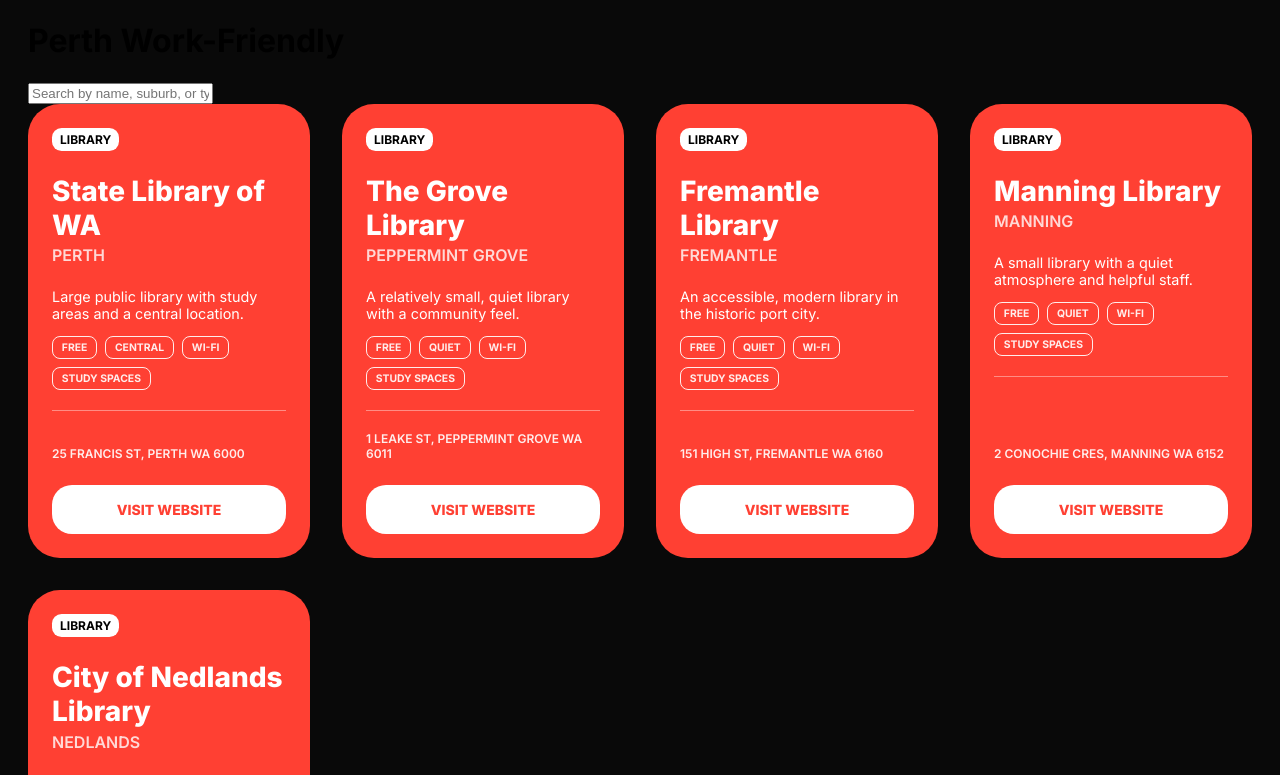
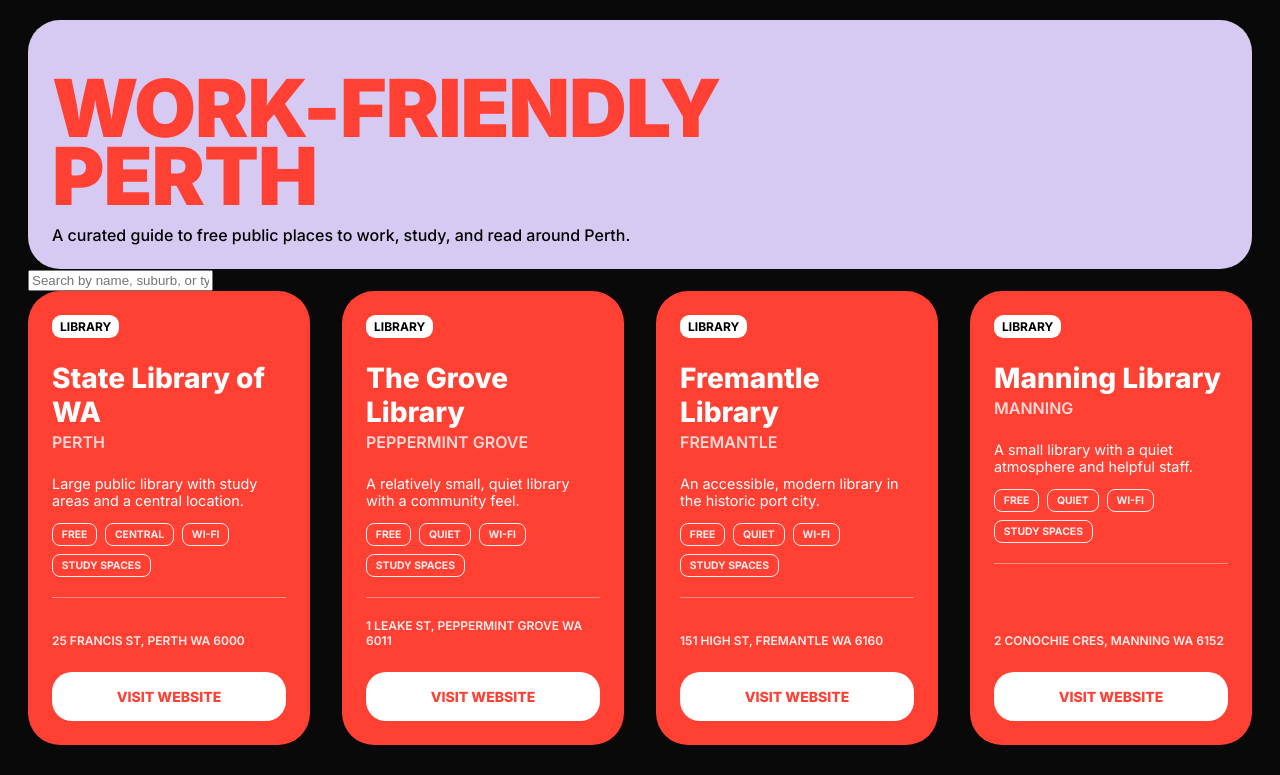
Before and after one commit to aliciabuelow/perth-workfriendly-app, a React (Vite) app in the folder react-app/: page / in a window 1280 px wide. Shown: the top 775 px of the page. Built offline with nearby package versions, Linux system fonts and the light colour scheme.

Commit message:
Create and style Hero component

```diff
--- a/react-app/src/App.jsx
+++ b/react-app/src/App.jsx
@@ -4,6 +4,7 @@
 import SpotList from './components/SpotList';
 import SearchBar from './components/SearchBar';
 import EmptyState from './components/EmptyState';
+import Hero from './components/Hero';
 
 function App() {
   const [searchTerm, setSearchTerm] = useState('');
@@ -24,7 +25,8 @@
 
   return (
     <div className="App">
-      <h1>Perth Work-Friendly</h1>
+      <Hero />
+
       <SearchBar searchTerm={searchTerm} handleSearch={handleSearch} />
 
       {filteredSpots.length > 0 ? <SpotList spots={filteredSpots} /> : <EmptyState />}
--- /dev/null
+++ b/react-app/src/components/Hero.jsx
@@ -0,0 +1,12 @@
+import '../styles/Hero.css'
+
+export default function Hero() {
+    return (
+        <div className="Hero">
+            <h1 className="hero-title">Work-Friendly<br />Perth</h1>
+            <h3 className="hero-subheading">
+                A curated guide to free public places to work, study, and read around Perth.
+            </h3>
+        </div>
+    );
+}
--- /dev/null
+++ b/react-app/src/styles/Hero.css
@@ -0,0 +1,27 @@
+.Hero {
+    display: flex;
+    flex-direction: column;
+    min-width: 0;
+    width: 100%;
+    padding: 1.5rem;
+    background-color: #D6C9F2;
+    border-radius: 2rem;
+    overflow-wrap: break-word;
+}
+
+.hero-title {
+    margin: 30px 0 15px 0;
+    color: #FF4033;
+    text-transform: uppercase;
+    font-size: clamp(2.75rem, 8vw, 5rem);
+    font-weight: 900;
+    line-height: 0.85;
+    letter-spacing: -1px;
+}
+
+.hero-subheading {
+    margin: 0;
+    max-width: 60%;
+    font-size: clamp(0.65rem, 3vw, 1rem);
+    font-weight: 500;
+}
--- a/react-app/src/styles/SpotList.css
+++ b/react-app/src/styles/SpotList.css
@@ -1,5 +1,5 @@
 .spot-list {
     display: grid;
-    grid-template-columns: repeat(auto-fill, minmax(280px, 1fr));
+    grid-template-columns: repeat(auto-fill, minmax(min(100%, 280px), 1fr));
     gap: 2rem;
 }
```
